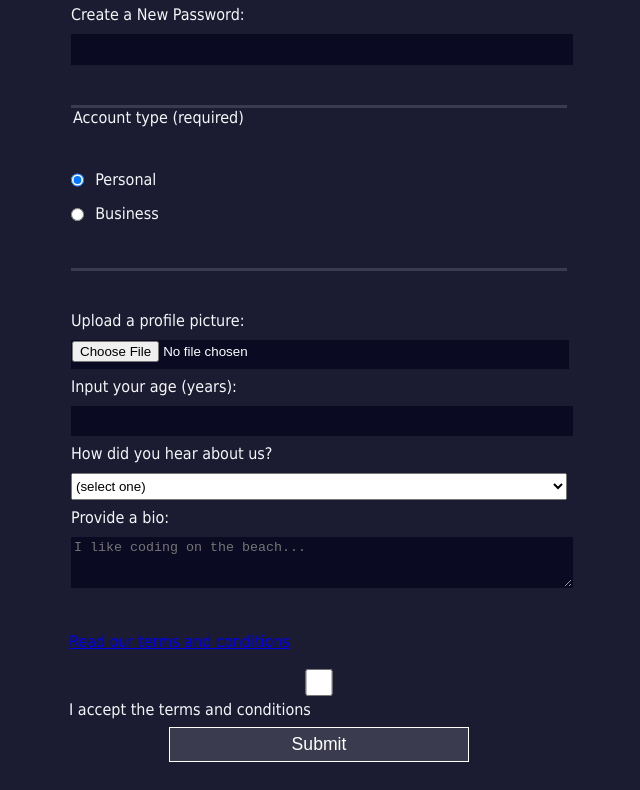
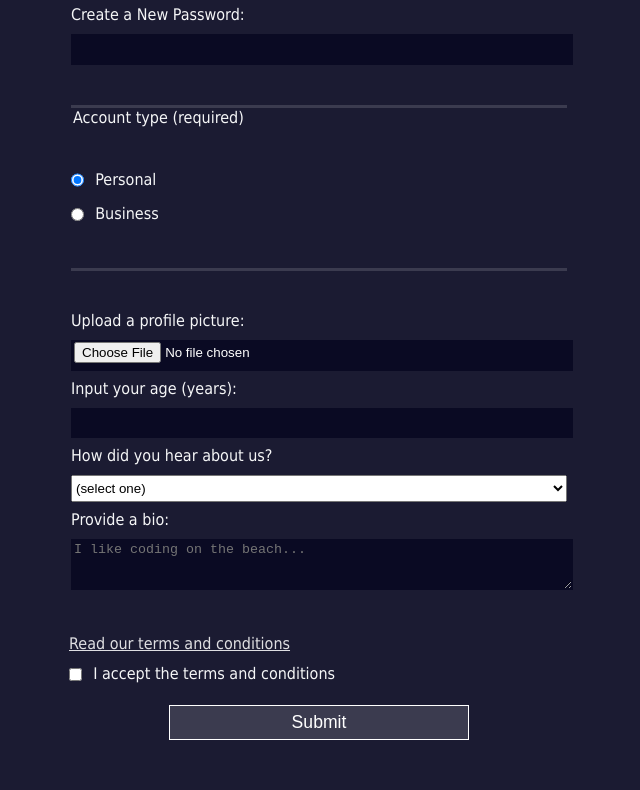
Before and after one commit to mohamed-abdina/Registration-form, a plain HTML site: page index.html in a window 1280 px wide. Shown: the part 375-1165 px from the top of the page, without its empty margins (321-961 px from the left). Before the commit the page ends 1137 px from the top, so only its background shows below. Drawn offline with Linux system fonts and the light colour scheme.

Commit message:
Update registration form

```diff
--- a/index.html
+++ b/index.html
@@ -36,7 +36,7 @@
     </fieldset>
     <a href="https://www.freecodecamp.org/news/terms-of-service/">Read our terms and conditions</a>
     <label for="terms-and-conditions">
-      <input id="terms-and-conditions" name="terms-and-conditions" type="checkbox" required /> I accept the terms and conditions
+      <input id="terms-and-conditions" name="terms-and-conditions" class="inline" type="checkbox" required /> I accept the terms and conditions
     </label>
     <input type="submit" name="submit" value="Submit" />
   </form>
--- a/styles.css
+++ b/styles.css
@@ -19,6 +19,7 @@ form {
   width: 60vw;
   max-width: 500px;
   min-width: 300px;
+  padding-bottom: 2em;
 }
 
 fieldset {
@@ -60,9 +61,18 @@ textarea {
 input[type="submit"] {
   display: block;
   width: 60%;
-  margin: 0 auto;
+  min-width: 300px;
+  margin: 1em auto;
   height: 2em;
   font-size: 1.1rem;
   background-color: #3b3b4f;
   border-color: white;
 }
+
+input[type="file"] {
+  padding: 1px 2px;
+}
+
+a {
+  color: #dfdfe2;
+}
```
